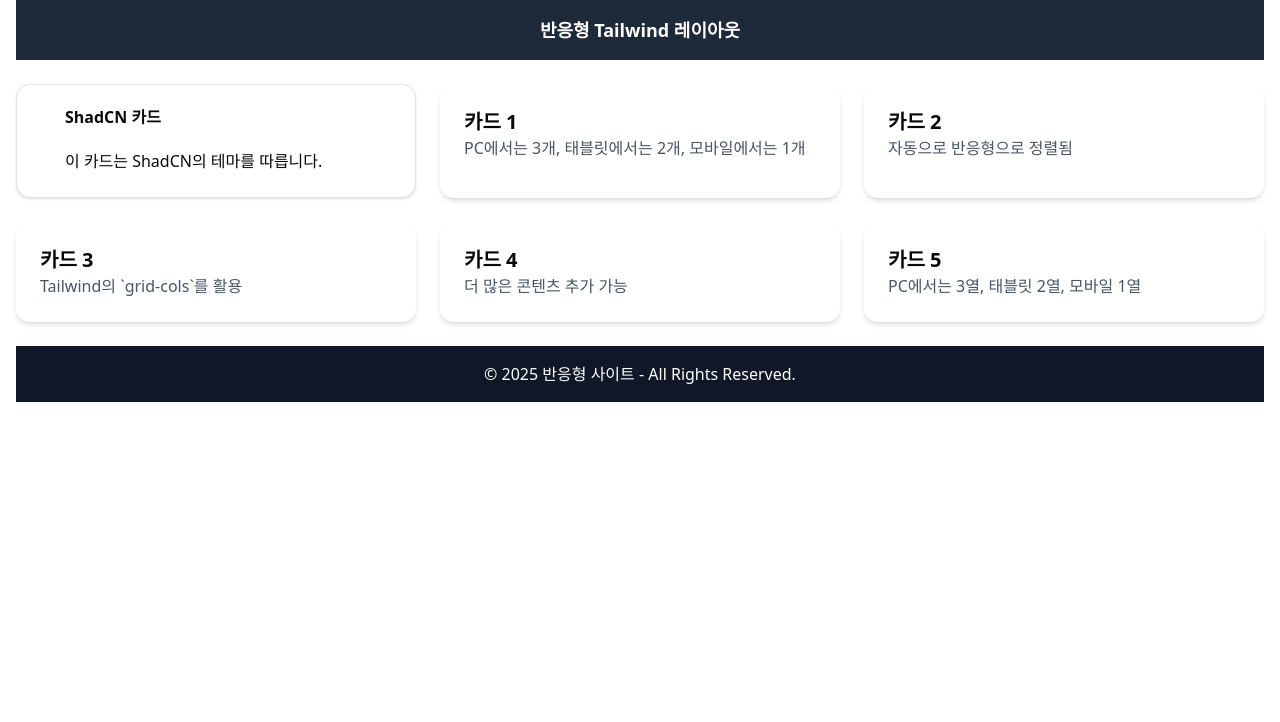
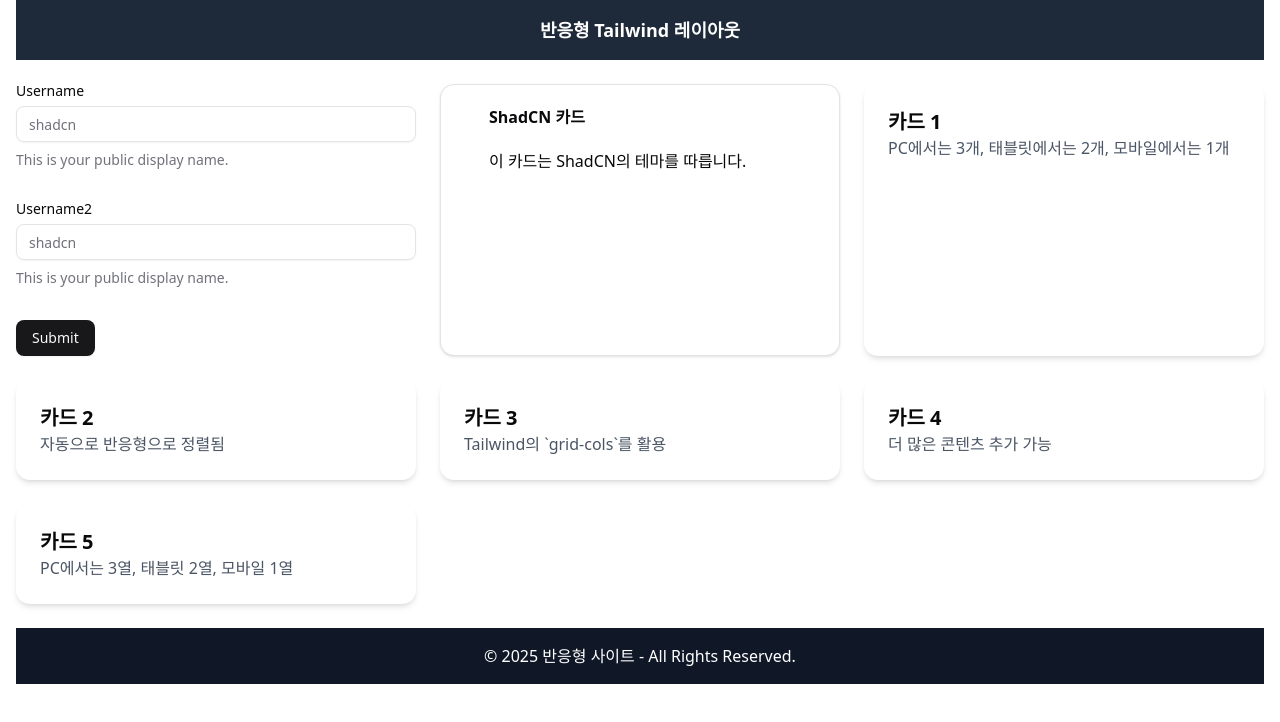
Before and after one commit to suhyun69/tailwind_shadcn, a Next.js app: page / in a window 1280 px wide. Shown: the top 722 px of the page. Built offline with nearby package versions, Linux system fonts and the light colour scheme.

Commit message:
CardWithForm.tsx
npx shadcn@latest add button
npx shadcn@latest add input
npx shadcn@latest add label
npx shadcn@latest add select
https://ui.shadcn.com/docs/components-json

```diff
--- a/src/app/page.js
+++ b/src/app/page.js
@@ -1,6 +1,6 @@
 import Image from "next/image";
 import MyCard from "@/components/MyCard";
-
+import { ProfileForm } from "@/components/ProfileForm";
 export default function Home() {
   return (
     <div className="container mx-auto px-4">
@@ -12,6 +12,7 @@
       {/* 메인 콘텐츠 */}
       <main className="grid grid-cols-1 md:grid-cols-2 lg:grid-cols-3 gap-6 py-6">
         {/* 카드 아이템들 */}
+        <ProfileForm />
         <MyCard />
         <div className="bg-white shadow-md rounded-xl p-6">
           <h2 className="text-xl font-semibold">카드 1</h2>
--- /dev/null
+++ b/src/components/ProfileForm.js
@@ -0,0 +1,77 @@
+"use client"
+
+import { zodResolver } from "@hookform/resolvers/zod"
+import { useForm } from "react-hook-form"
+import { z } from "zod"
+
+import { Button } from "@/components/ui/button"
+import {
+  Form,
+  FormControl,
+  FormDescription,
+  FormField,
+  FormItem,
+  FormLabel,
+  FormMessage,
+} from "@/components/ui/form"
+import { Input } from "@/components/ui/input"
+
+// ✅ 유효성 검사 스키마
+const formSchema = z.object({
+  username: z.string().min(2, {
+    message: "Username must be at least 2 characters.",
+  }),
+})
+
+export function ProfileForm() {
+  // ✅ useForm 훅 설정
+  const form = useForm({
+    resolver: zodResolver(formSchema), // Zod를 유효성 검사기로 설정
+    defaultValues: {
+      username: "", // 기본값
+    },
+  })
+
+  // ✅ 폼 제출 핸들러
+  function onSubmit(values) {
+    console.log("폼 데이터:", values)
+  }
+
+  return (
+    <Form {...form}>
+      <form onSubmit={form.handleSubmit(onSubmit)} className="space-y-8">
+        {/* ✅ Username 입력 필드 */}
+        <FormField
+          control={form.control}
+          name="username"
+          render={({ field }) => (
+            <>
+              <FormItem>
+                <FormLabel>Username</FormLabel>
+                <FormControl>
+                  <Input placeholder="shadcn" {...field} />
+                </FormControl>
+                <FormDescription>
+                  This is your public display name.
+                </FormDescription>
+                <FormMessage />
+              </FormItem>
+
+              <FormItem>
+                <FormLabel>Username2</FormLabel>
+                <FormControl>
+                  <Input placeholder="shadcn" {...field} />
+                </FormControl>
+                <FormDescription>
+                  This is your public display name.
+                </FormDescription>
+                <FormMessage />
+              </FormItem>
+            </>
+          )}
+        />
+        <Button type="submit">Submit</Button>
+      </form>
+    </Form>
+  )
+}
--- /dev/null
+++ b/src/components/ui/button.jsx
@@ -0,0 +1,54 @@
+import * as React from "react"
+import { Slot } from "@radix-ui/react-slot"
+import { cva } from "class-variance-authority";
+
+import { cn } from "@/lib/utils"
+
+const buttonVariants = cva(
+  "inline-flex items-center justify-center gap-2 whitespace-nowrap rounded-md text-sm font-medium transition-[color,box-shadow] disabled:pointer-events-none disabled:opacity-50 [&_svg]:pointer-events-none [&_svg:not([class*='size-'])]:size-4 [&_svg]:shrink-0 outline-none focus-visible:border-ring focus-visible:ring-ring/50 focus-visible:ring-[3px] aria-invalid:ring-destructive/20 dark:aria-invalid:ring-destructive/40 aria-invalid:border-destructive",
+  {
+    variants: {
+      variant: {
+        default:
+          "bg-primary text-primary-foreground shadow-xs hover:bg-primary/90",
+        destructive:
+          "bg-destructive text-white shadow-xs hover:bg-destructive/90 focus-visible:ring-destructive/20 dark:focus-visible:ring-destructive/40",
+        outline:
+          "border border-input bg-background shadow-xs hover:bg-accent hover:text-accent-foreground",
+        secondary:
+          "bg-secondary text-secondary-foreground shadow-xs hover:bg-secondary/80",
+        ghost: "hover:bg-accent hover:text-accent-foreground",
+        link: "text-primary underline-offset-4 hover:underline",
+      },
+      size: {
+        default: "h-9 px-4 py-2 has-[>svg]:px-3",
+        sm: "h-8 rounded-md gap-1.5 px-3 has-[>svg]:px-2.5",
+        lg: "h-10 rounded-md px-6 has-[>svg]:px-4",
+        icon: "size-9",
+      },
+    },
+    defaultVariants: {
+      variant: "default",
+      size: "default",
+    },
+  }
+)
+
+function Button({
+  className,
+  variant,
+  size,
+  asChild = false,
+  ...props
+}) {
+  const Comp = asChild ? Slot : "button"
+
+  return (
+    <Comp
+      data-slot="button"
+      className={cn(buttonVariants({ variant, size, className }))}
+      {...props} />
+  );
+}
+
+export { Button, buttonVariants }
--- /dev/null
+++ b/src/components/ui/form.jsx
@@ -0,0 +1,144 @@
+"use client";
+import * as React from "react"
+import { Slot } from "@radix-ui/react-slot"
+import { Controller, FormProvider, useFormContext, useFormState } from "react-hook-form";
+
+import { cn } from "@/lib/utils"
+import { Label } from "@/components/ui/label"
+
+const Form = FormProvider
+
+const FormFieldContext = React.createContext({})
+
+const FormField = (
+  {
+    ...props
+  }
+) => {
+  return (
+    <FormFieldContext.Provider value={{ name: props.name }}>
+      <Controller {...props} />
+    </FormFieldContext.Provider>
+  );
+}
+
+const useFormField = () => {
+  const fieldContext = React.useContext(FormFieldContext)
+  const itemContext = React.useContext(FormItemContext)
+  const { getFieldState } = useFormContext()
+  const formState = useFormState({ name: fieldContext.name })
+  const fieldState = getFieldState(fieldContext.name, formState)
+
+  if (!fieldContext) {
+    throw new Error("useFormField should be used within <FormField>")
+  }
+
+  const { id } = itemContext
+
+  return {
+    id,
+    name: fieldContext.name,
+    formItemId: `${id}-form-item`,
+    formDescriptionId: `${id}-form-item-description`,
+    formMessageId: `${id}-form-item-message`,
+    ...fieldState,
+  }
+}
+
+const FormItemContext = React.createContext({})
+
+function FormItem({
+  className,
+  ...props
+}) {
+  const id = React.useId()
+
+  return (
+    <FormItemContext.Provider value={{ id }}>
+      <div data-slot="form-item" className={cn("grid gap-2", className)} {...props} />
+    </FormItemContext.Provider>
+  );
+}
+
+function FormLabel({
+  className,
+  ...props
+}) {
+  const { error, formItemId } = useFormField()
+
+  return (
+    <Label
+      data-slot="form-label"
+      data-error={!!error}
+      className={cn("data-[error=true]:text-destructive-foreground", className)}
+      htmlFor={formItemId}
+      {...props} />
+  );
+}
+
+function FormControl({
+  ...props
+}) {
+  const { error, formItemId, formDescriptionId, formMessageId } = useFormField()
+
+  return (
+    <Slot
+      data-slot="form-control"
+      id={formItemId}
+      aria-describedby={
+        !error
+          ? `${formDescriptionId}`
+          : `${formDescriptionId} ${formMessageId}`
+      }
+      aria-invalid={!!error}
+      {...props} />
+  );
+}
+
+function FormDescription({
+  className,
+  ...props
+}) {
+  const { formDescriptionId } = useFormField()
+
+  return (
+    <p
+      data-slot="form-description"
+      id={formDescriptionId}
+      className={cn("text-muted-foreground text-sm", className)}
+      {...props} />
+  );
+}
+
+function FormMessage({
+  className,
+  ...props
+}) {
+  const { error, formMessageId } = useFormField()
+  const body = error ? String(error?.message) : props.children
+
+  if (!body) {
+    return null
+  }
+
+  return (
+    <p
+      data-slot="form-message"
+      id={formMessageId}
+      className={cn("text-destructive-foreground text-sm", className)}
+      {...props}>
+      {body}
+    </p>
+  );
+}
+
+export {
+  useFormField,
+  Form,
+  FormItem,
+  FormLabel,
+  FormControl,
+  FormDescription,
+  FormMessage,
+  FormField,
+}
--- /dev/null
+++ b/src/components/ui/input.jsx
@@ -0,0 +1,24 @@
+import * as React from "react"
+
+import { cn } from "@/lib/utils"
+
+function Input({
+  className,
+  type,
+  ...props
+}) {
+  return (
+    <input
+      type={type}
+      data-slot="input"
+      className={cn(
+        "border-input file:text-foreground placeholder:text-muted-foreground selection:bg-primary selection:text-primary-foreground flex h-9 w-full min-w-0 rounded-md border bg-transparent px-3 py-1 text-base shadow-xs transition-[color,box-shadow] outline-none file:inline-flex file:h-7 file:border-0 file:bg-transparent file:text-sm file:font-medium disabled:pointer-events-none disabled:cursor-not-allowed disabled:opacity-50 md:text-sm",
+        "focus-visible:border-ring focus-visible:ring-ring/50 focus-visible:ring-[3px]",
+        "aria-invalid:ring-destructive/20 dark:aria-invalid:ring-destructive/40 aria-invalid:border-destructive",
+        className
+      )}
+      {...props} />
+  );
+}
+
+export { Input }
--- /dev/null
+++ b/src/components/ui/label.jsx
@@ -0,0 +1,23 @@
+"use client"
+
+import * as React from "react"
+import * as LabelPrimitive from "@radix-ui/react-label"
+
+import { cn } from "@/lib/utils"
+
+function Label({
+  className,
+  ...props
+}) {
+  return (
+    <LabelPrimitive.Root
+      data-slot="label"
+      className={cn(
+        "flex items-center gap-2 text-sm leading-none font-medium select-none group-data-[disabled=true]:pointer-events-none group-data-[disabled=true]:opacity-50 peer-disabled:cursor-not-allowed peer-disabled:opacity-50",
+        className
+      )}
+      {...props} />
+  );
+}
+
+export { Label }
```
Also changed, not shown: package.json (+6 -1 lines), 1 other file (tests, documents, lock files or other folders).
